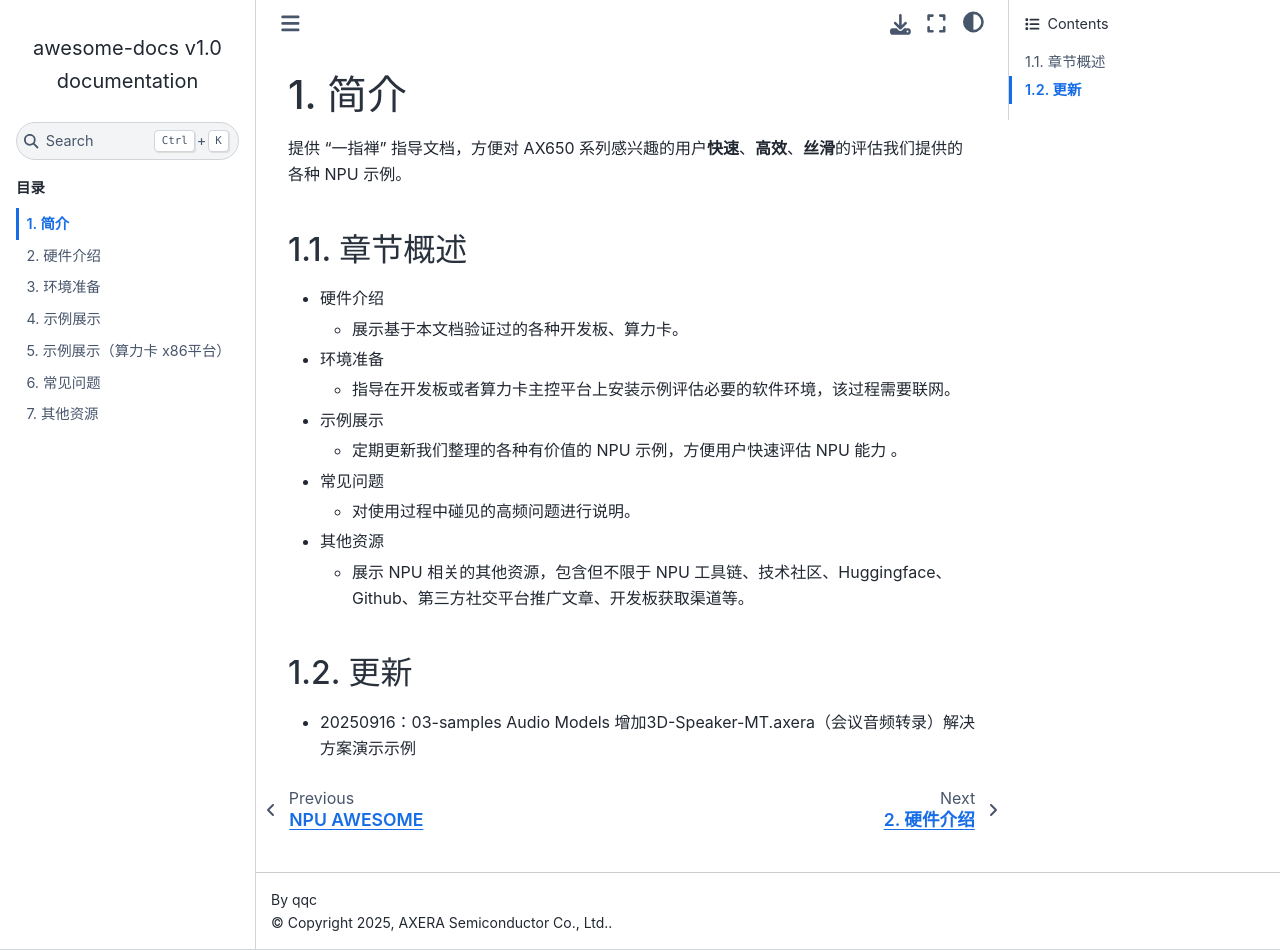
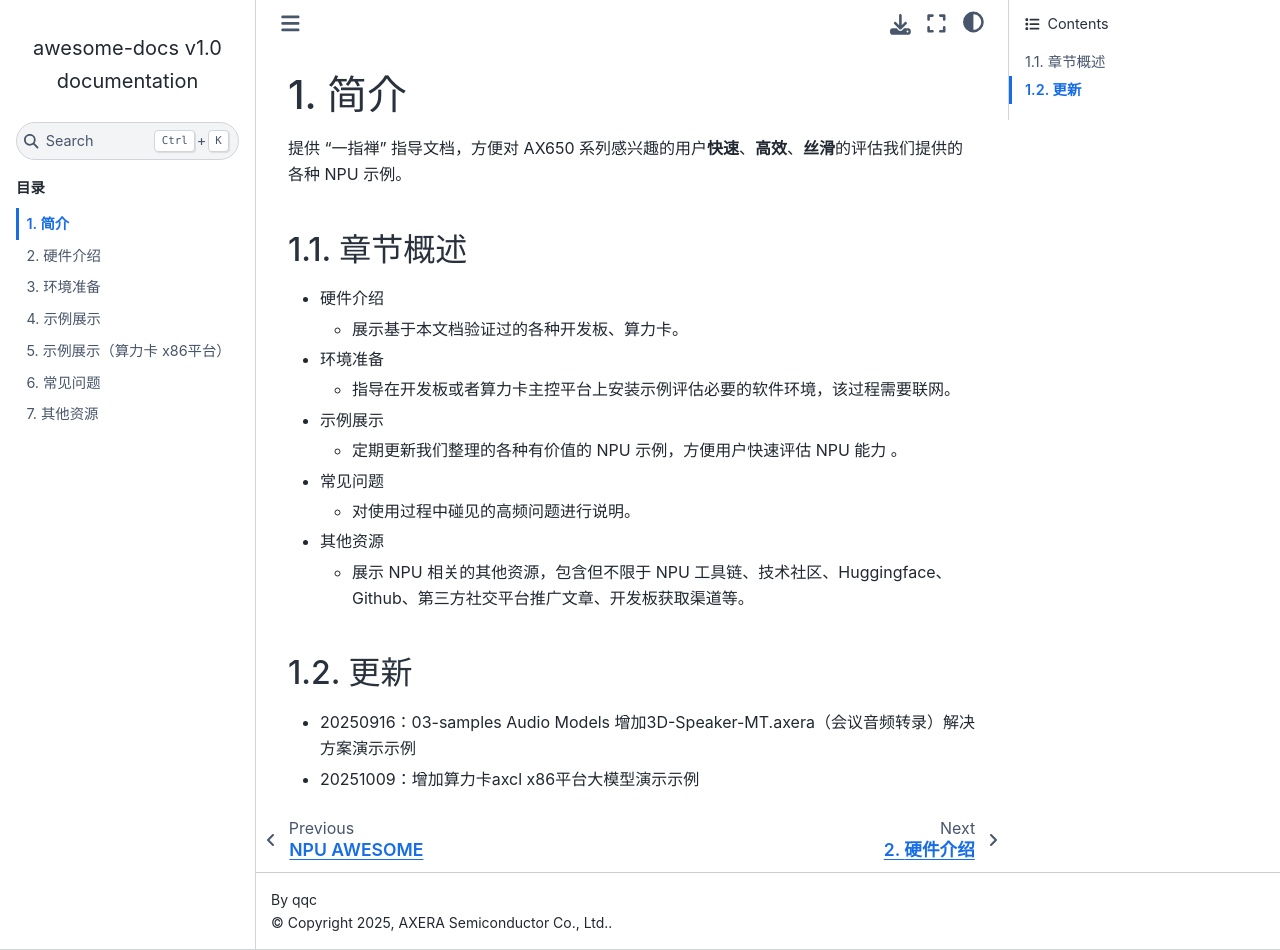
Before and after one commit to AXERA-TECH/awesome-docs, a Sphinx documentation site: the page built from source/00_introduction.md, in a window 1280 px wide and 950 px high. Built offline with Sphinx 7.4.7 and the Sphinx Book theme 1.1.4, drawn with Linux system fonts in a browser that asks for light colours.

Commit message:
Update 00_introduction.md

```diff
--- a/source/00_introduction.md
+++ b/source/00_introduction.md
@@ -18,3 +18,4 @@
 
 ## 更新
 - 20250916：03-samples Audio Models 增加3D-Speaker-MT.axera（会议音频转录）解决方案演示示例
+- 20251009：增加算力卡axcl x86平台大模型演示示例
```
